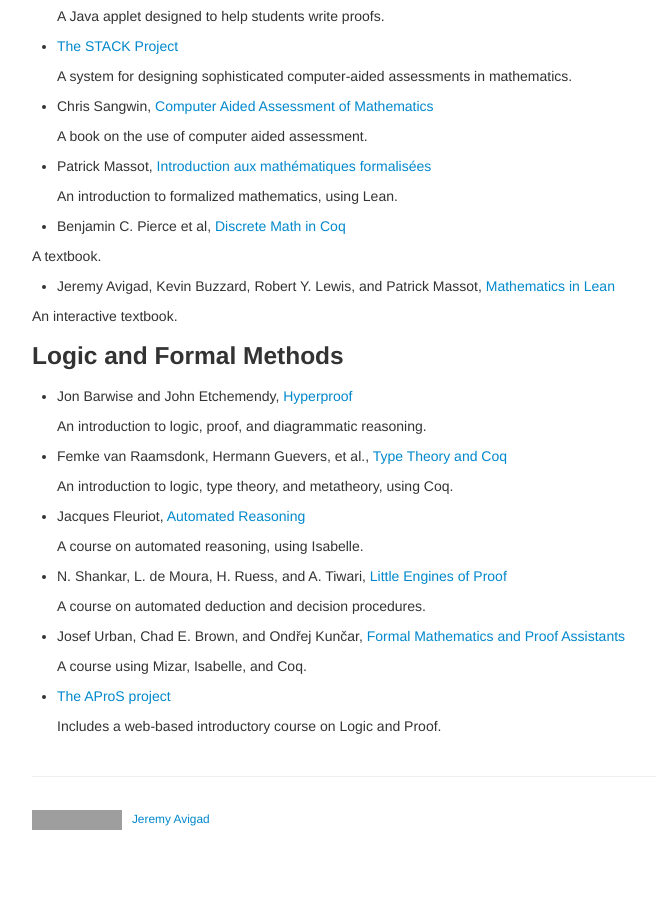
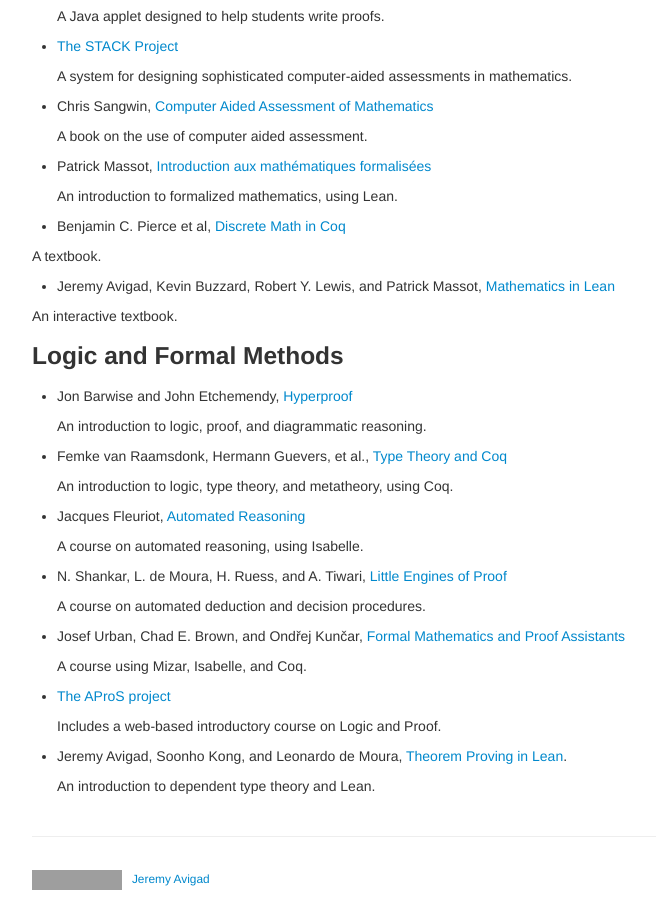
Before and after one commit to avigad/formal_methods_in_education, a Jekyll site: the page built from index.md, in a window 1280 px wide and 900 px high, scrolled down 1946 px. Shown: the whole window, without its empty margins (258-914 px from the left). Built offline with Jekyll 4.4.1, drawn with Linux system fonts in a browser that asks for light colours; before the commit the page ends 2786 px from its top, so only the background shows below that; grey boxes are pictures that could not be loaded.

Commit message:
add TPiL

```diff
--- a/index.md
+++ b/index.md
@@ -155,3 +155,7 @@ An interactive textbook.
 - [The AProS project](http://www.phil.cmu.edu/projects/apros/)
 
   Includes a web-based introductory course on Logic and Proof.
+
+- Jeremy Avigad, Soonho Kong, and Leonardo de Moura, [Theorem Proving in Lean](https://leanprover.github.io/theorem_proving_in_lean/).
+
+  An introduction to dependent type theory and Lean.
```
